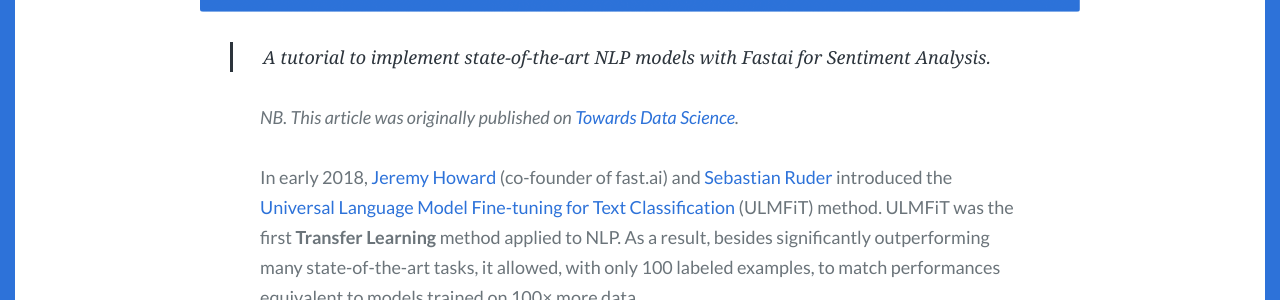
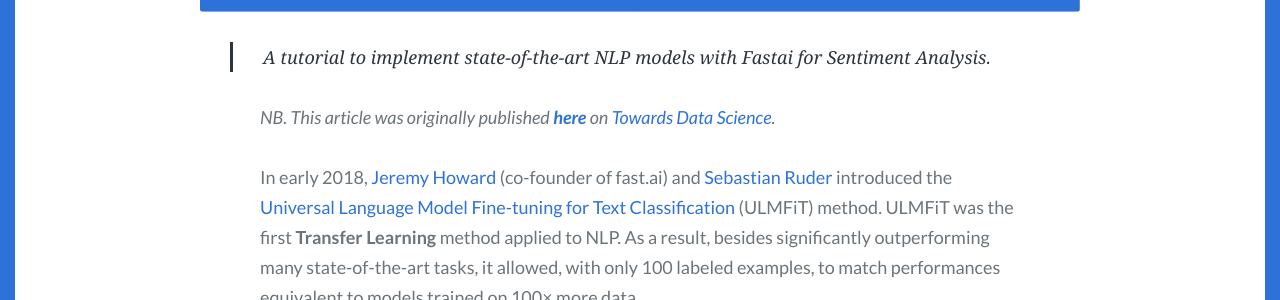
Before and after one commit to maximilienroberti/Scriptor-blog, a Jekyll site: the page built from _posts/2019-12-08-fastai-with-🤗transformers-bert-roberta-xlnet-xlm-distilbert.md, in a window 1280 px wide and 900 px high, scrolled down 770 px. Shown: the part 154-454 px from the top of the window. Built offline with Jekyll 4.4.1, drawn with Linux system fonts in a browser that asks for light colours; comment, search, counter and statistics services are not loaded.

Commit message:
Update Posts “2019-12-08-fastai-with-🤗transformers-bert-roberta-xlnet-xlm-distilbert”

```diff
--- a/_posts/2019-12-08-fastai-with-🤗transformers-bert-roberta-xlnet-xlm-distilbert.md
+++ b/_posts/2019-12-08-fastai-with-🤗transformers-bert-roberta-xlnet-xlm-distilbert.md
@@ -12,7 +12,7 @@ layout: post
 ---
 > A tutorial to implement state-of-the-art NLP models with Fastai for Sentiment Analysis.
 
-_NB. This article was originally published on_ [_Towards Data Science_](https://towardsdatascience.com/fastai-with-transformers-bert-roberta-xlnet-xlm-distilbert-4f41ee18ecb2)_._
+_NB. This article was originally published_ [**_here_**](https://towardsdatascience.com/fastai-with-transformers-bert-roberta-xlnet-xlm-distilbert-4f41ee18ecb2) _on_ [_Towards Data Science_](https://towardsdatascience.com/)_._
 
 In early 2018, [Jeremy Howard](undefined) (co-founder of fast.ai) and [Sebastian Ruder](undefined) introduced the [Universal Language Model Fine-tuning for Text Classification](https://arxiv.org/pdf/1801.06146.pdf) (ULMFiT) method. ULMFiT was the first **Transfer Learning** method applied to NLP. As a result, besides significantly outperforming many state-of-the-art tasks, it allowed, with only 100 labeled examples, to match performances equivalent to models trained on 100× more data.
 
```
